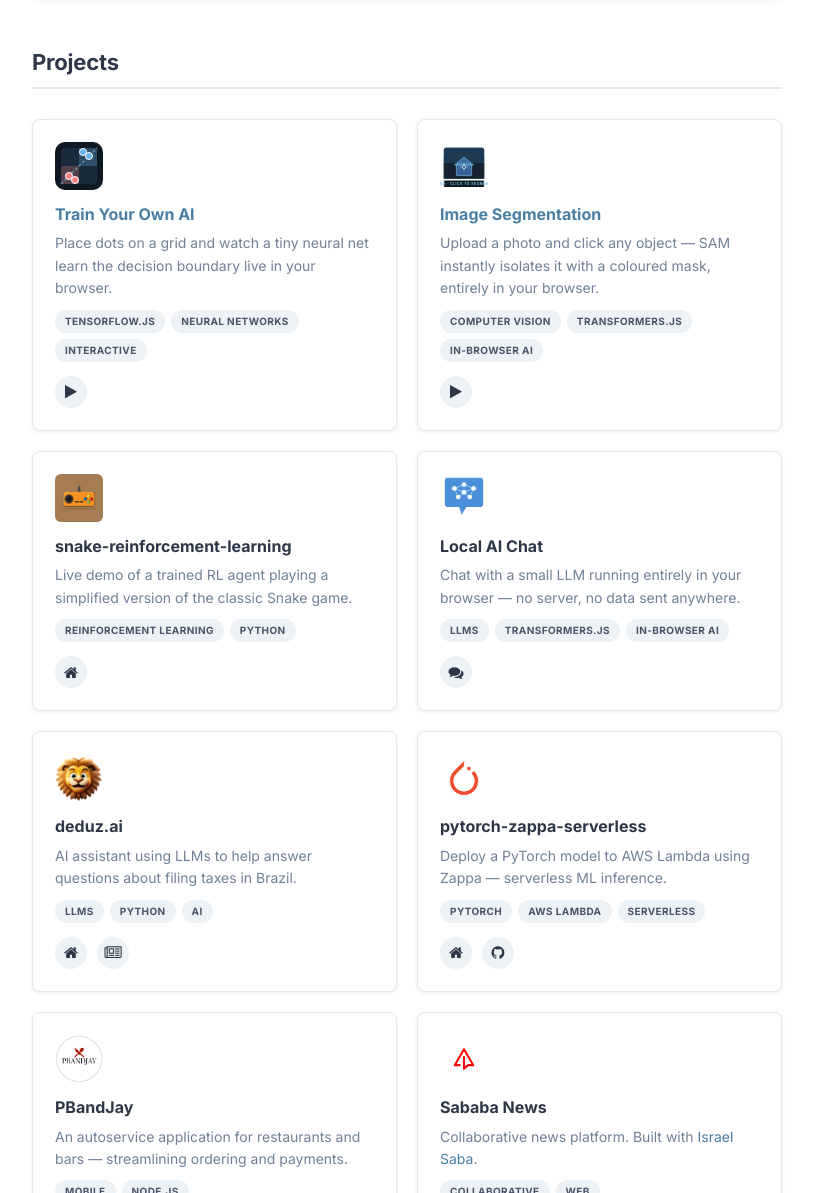
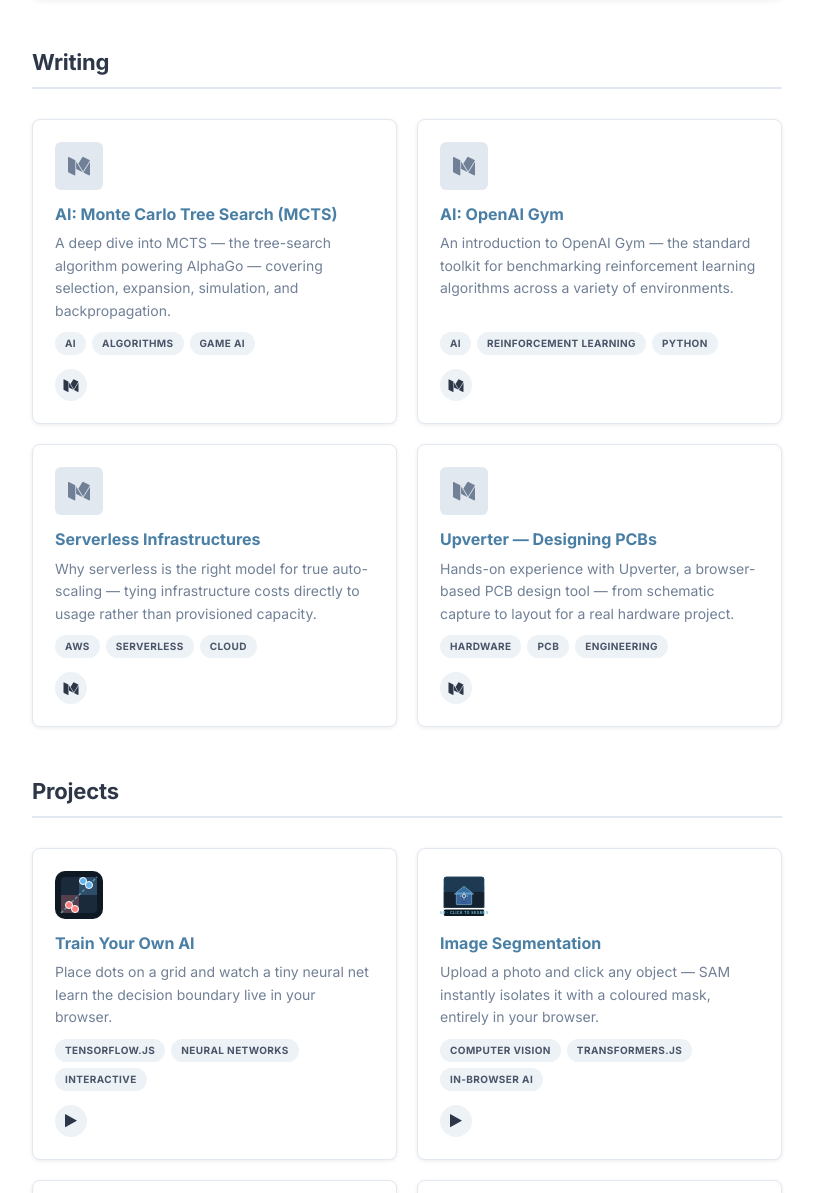
Before and after one commit to pedrohbtp/pedrohbtp.github.io, a Jekyll site: the page built from index.html, in a window 1280 px wide and 1400 px high, scrolled down 1506 px, cut to the strip 207-1400 px from the top of the window. Shown: the whole strip, without its empty margins (233-1046 px from the left). Built offline with Jekyll 4.4.1, drawn with Linux system fonts in a browser that asks for light colours; nearby versions of some CDN libraries; the list of posts is cut into pages by our own code.

Commit message:
feat(index): add Writing section featuring Medium articles (#34)
Surface all four Medium articles (@pedrohbtp) on the homepage in a
2×2 card grid between "On the Media" and "Projects". Reuses the
existing .list-circles layout with a new .article-icon helper class
(48×48 Medium icon in a pill container) instead of an image, keeping
the visual language fully consistent. Dark-mode styles included.

https://claude.ai/code/session_01MDXEs5ZxD9bjwMhSceJKzD

Co-authored-by: Claude <noreply@anthropic.com>

```diff
--- a/css/main.css
+++ b/css/main.css
@@ -226,6 +226,27 @@ layout: null
   aspect-ratio: 16 / 9;
   height: auto;
   display: block;
+}
+
+/* --- Article icon (Writing section) --- */
+
+.article-icon {
+  display: flex;
+  align-items: center;
+  justify-content: center;
+  width: 48px;
+  height: 48px;
+  background: var(--color-border);
+  border-radius: 6px;
+  margin-bottom: 14px;
+  font-size: 22px;
+  color: var(--color-text-muted);
+  transition: background-color var(--transition), color var(--transition);
+}
+
+[data-theme="dark"] .article-icon {
+  background-color: #1E2D42;
+  color: #A0B8D0;
 }
 
 /* --- Project card tech tags --- */
--- a/index.html
+++ b/index.html
@@ -65,6 +65,76 @@ title: Pedro Borges Torres
                         </div>
                     </div>
                     <div class="media-embed" style="display:none;"></div>
+                </div>
+
+            </div>
+
+            <!-- Writing -->
+            <h2 class="section-heading">Writing</h2>
+            <div class="list-circles">
+
+                <div class="list-circles-item">
+                    <div class="article-icon"><i class="fa fa-medium" aria-hidden="true"></i></div>
+                    <h4 class="item-name"><a href="https://medium.com/@pedrohbtp/ai-monte-carlo-tree-search-mcts-49607046b204" target="_blank" rel="noopener">AI: Monte Carlo Tree Search (MCTS)</a></h4>
+                    <div class="item-desc">A deep dive into MCTS — the tree-search algorithm powering AlphaGo — covering selection, expansion, simulation, and backpropagation.</div>
+                    <div class="item-tags">
+                        <span class="item-tag">AI</span>
+                        <span class="item-tag">Algorithms</span>
+                        <span class="item-tag">Game AI</span>
+                    </div>
+                    <div class="item-links">
+                        <a class="item-link" href="https://medium.com/@pedrohbtp/ai-monte-carlo-tree-search-mcts-49607046b204" target="_blank" rel="noopener" title="Read on Medium">
+                            <span class="fa fa-medium"></span>
+                        </a>
+                    </div>
+                </div>
+
+                <div class="list-circles-item">
+                    <div class="article-icon"><i class="fa fa-medium" aria-hidden="true"></i></div>
+                    <h4 class="item-name"><a href="https://medium.com/@pedrohbtp/ai-openai-gym-7096516ec422" target="_blank" rel="noopener">AI: OpenAI Gym</a></h4>
+                    <div class="item-desc">An introduction to OpenAI Gym — the standard toolkit for benchmarking reinforcement learning algorithms across a variety of environments.</div>
+                    <div class="item-tags">
+                        <span class="item-tag">AI</span>
+                        <span class="item-tag">Reinforcement Learning</span>
+                        <span class="item-tag">Python</span>
+                    </div>
+                    <div class="item-links">
+                        <a class="item-link" href="https://medium.com/@pedrohbtp/ai-openai-gym-7096516ec422" target="_blank" rel="noopener" title="Read on Medium">
+                            <span class="fa fa-medium"></span>
+                        </a>
+                    </div>
+                </div>
+
+                <div class="list-circles-item">
+                    <div class="article-icon"><i class="fa fa-medium" aria-hidden="true"></i></div>
+                    <h4 class="item-name"><a href="https://medium.com/@pedrohbtp/serverless-infrastructures-b2bc62b4e3af" target="_blank" rel="noopener">Serverless Infrastructures</a></h4>
+                    <div class="item-desc">Why serverless is the right model for true auto-scaling — tying infrastructure costs directly to usage rather than provisioned capacity.</div>
+                    <div class="item-tags">
+                        <span class="item-tag">AWS</span>
+                        <span class="item-tag">Serverless</span>
+                        <span class="item-tag">Cloud</span>
+                    </div>
+                    <div class="item-links">
+                        <a class="item-link" href="https://medium.com/@pedrohbtp/serverless-infrastructures-b2bc62b4e3af" target="_blank" rel="noopener" title="Read on Medium">
+                            <span class="fa fa-medium"></span>
+                        </a>
+                    </div>
+                </div>
+
+                <div class="list-circles-item">
+                    <div class="article-icon"><i class="fa fa-medium" aria-hidden="true"></i></div>
+                    <h4 class="item-name"><a href="https://medium.com/@pedrohbtp/upverter-my-experience-with-designing-pcbs-38b2c70605fb" target="_blank" rel="noopener">Upverter — Designing PCBs</a></h4>
+                    <div class="item-desc">Hands-on experience with Upverter, a browser-based PCB design tool — from schematic capture to layout for a real hardware project.</div>
+                    <div class="item-tags">
+                        <span class="item-tag">Hardware</span>
+                        <span class="item-tag">PCB</span>
+                        <span class="item-tag">Engineering</span>
+                    </div>
+                    <div class="item-links">
+                        <a class="item-link" href="https://medium.com/@pedrohbtp/upverter-my-experience-with-designing-pcbs-38b2c70605fb" target="_blank" rel="noopener" title="Read on Medium">
+                            <span class="fa fa-medium"></span>
+                        </a>
+                    </div>
                 </div>
 
             </div>
```
